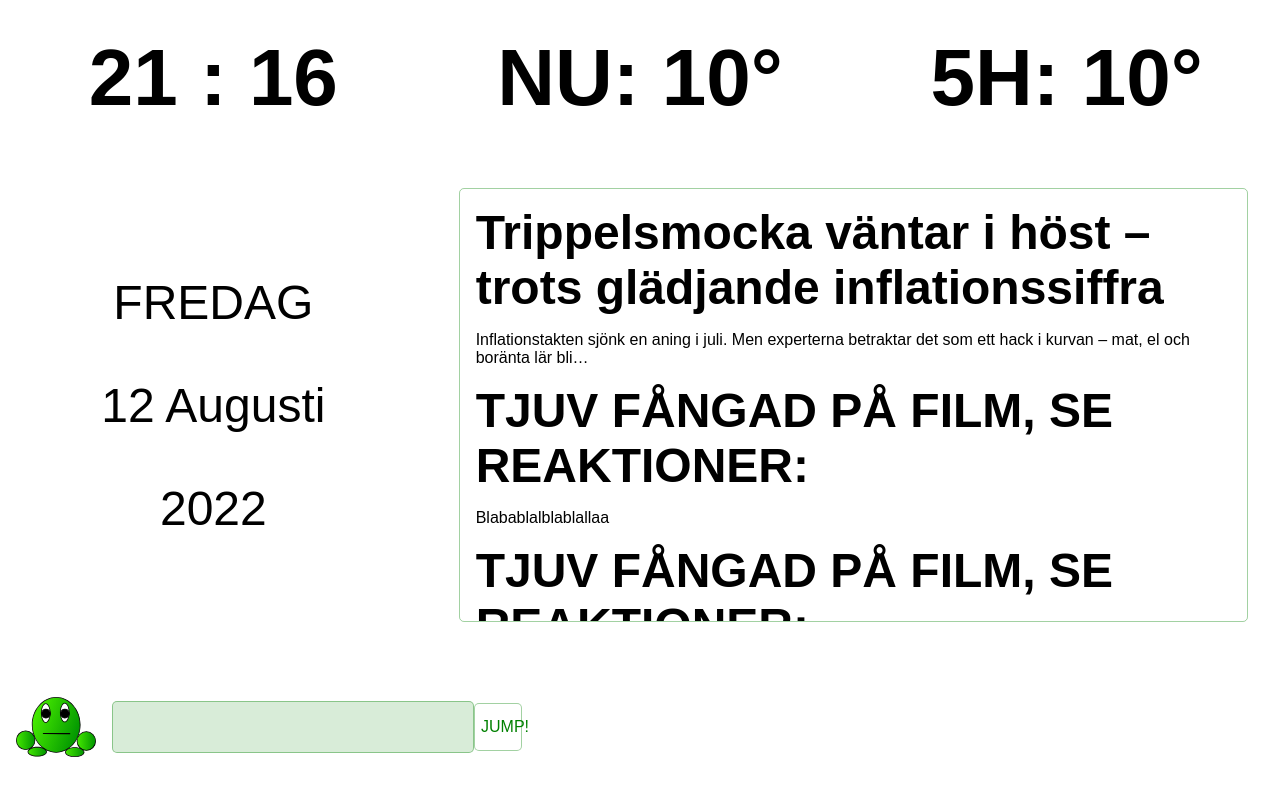
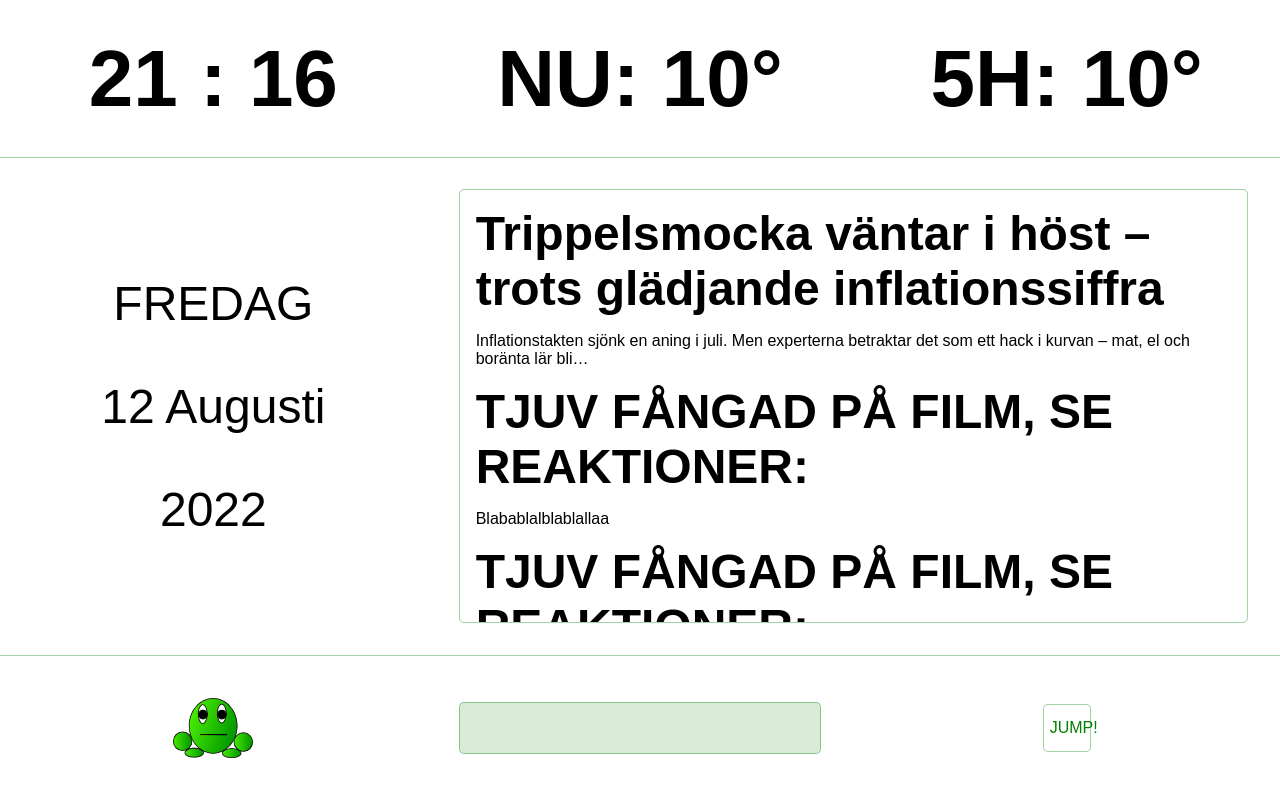
Before and after one commit to segelfartyg/WebFrog, a React (Create React App) app: page / in a window 1280 px wide. Shown: the top 796 px of the page. Built offline with nearby package versions, Linux system fonts and the light colour scheme; no server answers; a web font is replaced by a local one.

Commit message:
added news css 1

```diff
--- a/src/App.css
+++ b/src/App.css
@@ -54,6 +54,7 @@
   display: grid;
   grid-template-columns: 1fr 1fr 1fr;
   grid-template-rows: 1fr;
+  border-bottom: solid rgba(0, 128, 0, 0.363) 1px;
 
 }
 
@@ -79,6 +80,8 @@
 .footerBox{
   display: grid;
   grid-template-columns: 1fr 1fr 1fr;
+
+  border-top: solid rgba(0, 128, 0, 0.363) 1px;
 
 
 }
--- a/src/App.js
+++ b/src/App.js
@@ -316,7 +316,7 @@ for(let i = 0; i < response.data.timeSeries.length; i++){
 
       <div className="footerBox">
 
-      <div className="footerArea">
+
 
 
 
@@ -333,7 +333,7 @@ for(let i = 0; i < response.data.timeSeries.length; i++){
    JUMP!
  </button>
 
- </div>
+
 
      </div>
 
```
